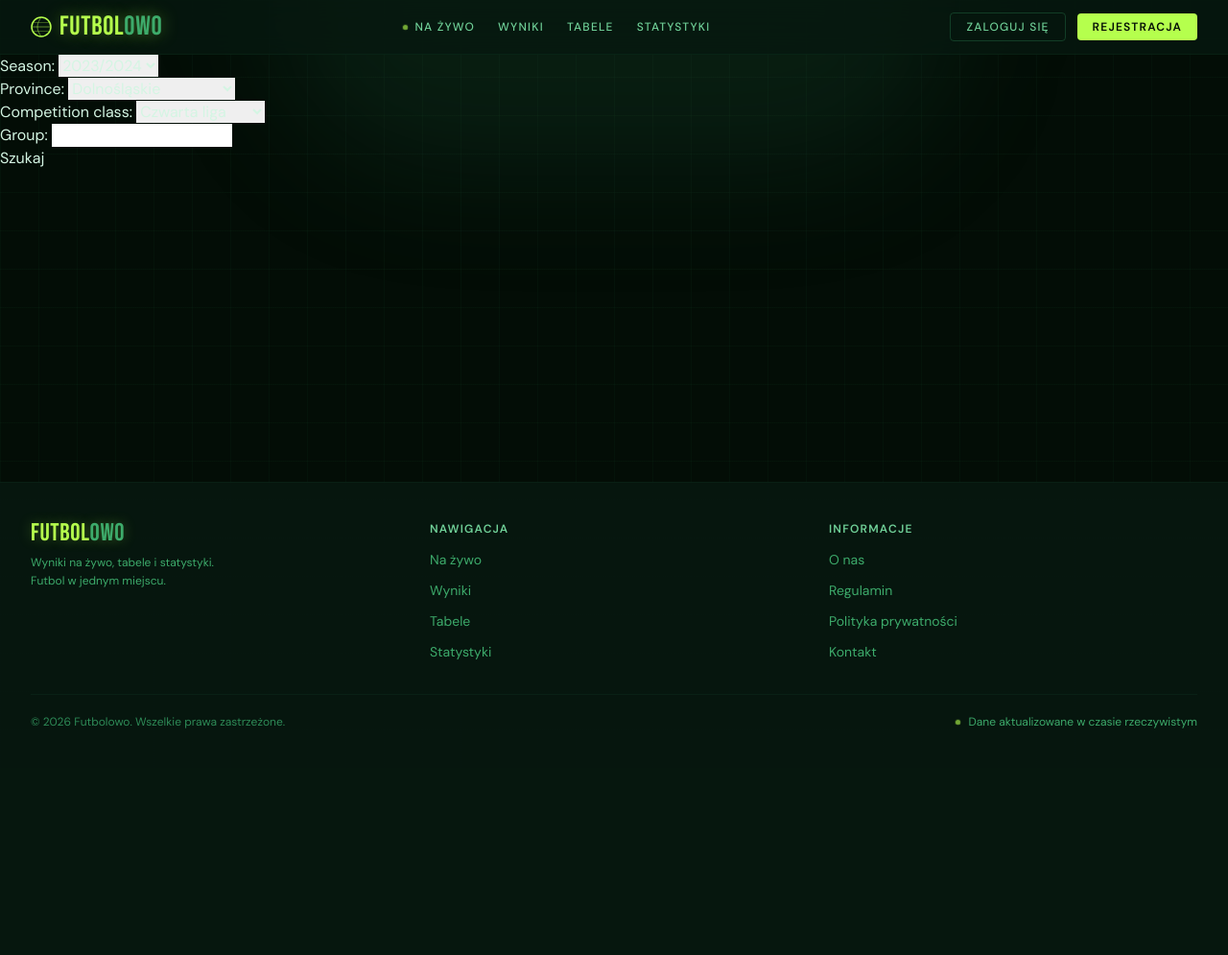
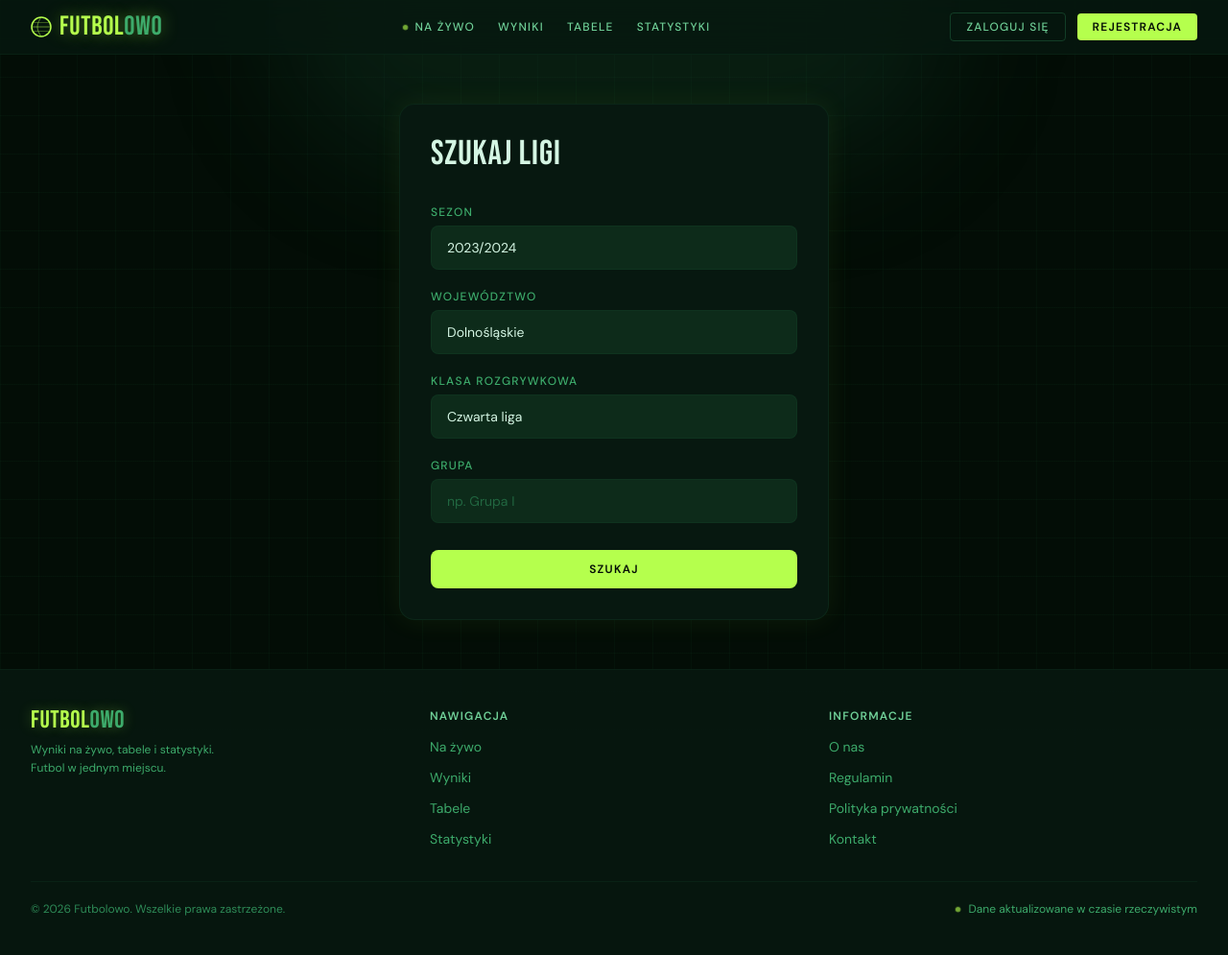
Before and after one commit to Ouley2291/Futbolowo, a Django app: page / in a window 1280 px wide. Shown: the whole page at 96% size. Before the commit the page ends 759 px from the top, so only its background shows below. Run offline with Django 5.2, Linux system fonts and the light colour scheme; some libraries are stand-ins or nearby versions.

Commit message:
Claude wystylizowal obecny formularz wyszukiwania lig

```diff
--- a/apps/core/templates/core/index.html
+++ b/apps/core/templates/core/index.html
@@ -3,9 +3,60 @@
 {% block title %} Home {% endblock %}
 
 {% block body %}
-    <form method="POST">
-        {% csrf_token %}
-        {{ form.as_p }}
-        <button type="submit">Szukaj</button>
+<div class="min-h-[80vh] flex items-center justify-center px-4 py-12">
+  <div class="w-full max-w-md bg-forest-900 border border-forest-700/40 rounded-2xl p-8 shadow-[0_0_30px_rgba(181,255,77,0.07)]">
+
+    <h1 class="font-display text-4xl tracking-wide text-forest-50 mb-8">Szukaj ligi</h1>
+
+    <form method="POST" class="flex flex-col gap-5">
+      {% csrf_token %}
+
+      <!-- Sezon -->
+      <div class="flex flex-col gap-1.5">
+        <label class="text-xs font-medium tracking-widest uppercase text-forest-300">Sezon</label>
+        <select name="season"
+                class="bg-forest-800 border border-forest-700/50 rounded-lg px-4 py-3 text-forest-50 text-sm focus:outline-none focus:border-[#b5ff4d] focus:shadow-[0_0_12px_rgba(181,255,77,0.15)] transition-all duration-200 appearance-none cursor-pointer">
+          {% for value, label in form.season.field.choices %}
+            <option value="{{ value }}" class="bg-forest-800">{{ label }}</option>
+          {% endfor %}
+        </select>
+      </div>
+
+      <!-- Województwo -->
+      <div class="flex flex-col gap-1.5">
+        <label class="text-xs font-medium tracking-widest uppercase text-forest-300">Województwo</label>
+        <select name="province"
+                class="bg-forest-800 border border-forest-700/50 rounded-lg px-4 py-3 text-forest-50 text-sm focus:outline-none focus:border-[#b5ff4d] focus:shadow-[0_0_12px_rgba(181,255,77,0.15)] transition-all duration-200 appearance-none cursor-pointer">
+          {% for value, label in form.province.field.choices %}
+            <option value="{{ value }}" class="bg-forest-800">{{ label }}</option>
+          {% endfor %}
+        </select>
+      </div>
+
+      <!-- Klasa rozgrywkowa -->
+      <div class="flex flex-col gap-1.5">
+        <label class="text-xs font-medium tracking-widest uppercase text-forest-300">Klasa rozgrywkowa</label>
+        <select name="competition_class"
+                class="bg-forest-800 border border-forest-700/50 rounded-lg px-4 py-3 text-forest-50 text-sm focus:outline-none focus:border-[#b5ff4d] focus:shadow-[0_0_12px_rgba(181,255,77,0.15)] transition-all duration-200 appearance-none cursor-pointer">
+          {% for value, label in form.competition_class.field.choices %}
+            <option value="{{ value }}" class="bg-forest-800">{{ label }}</option>
+          {% endfor %}
+        </select>
+      </div>
+
+      <!-- Grupa -->
+      <div class="flex flex-col gap-1.5">
+        <label class="text-xs font-medium tracking-widest uppercase text-forest-300">Grupa</label>
+        <input type="text" name="group" placeholder="np. Grupa I"
+               class="bg-forest-800 border border-forest-700/50 rounded-lg px-4 py-3 text-forest-50 placeholder-forest-500 text-sm focus:outline-none focus:border-[#b5ff4d] focus:shadow-[0_0_12px_rgba(181,255,77,0.15)] transition-all duration-200">
+      </div>
+
+      <button type="submit"
+              class="mt-2 px-4 py-3 rounded-lg text-xs font-semibold tracking-widest uppercase bg-[#b5ff4d] text-forest-950 hover:bg-[#caff7a] hover:shadow-[0_0_16px_rgba(181,255,77,0.4)] transition-all duration-200">
+        Szukaj
+      </button>
+
     </form>
+  </div>
+</div>
 {% endblock %}
```
